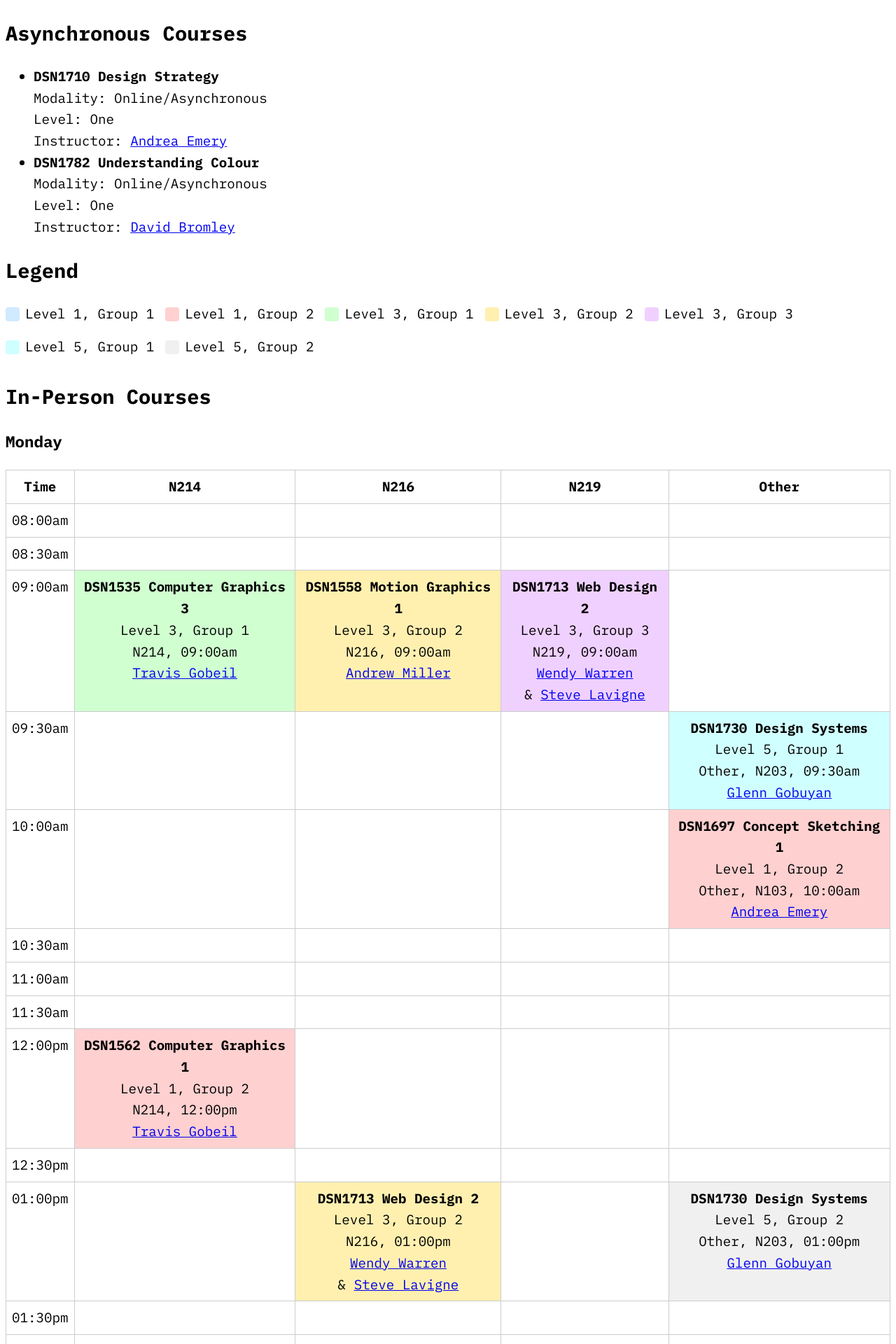
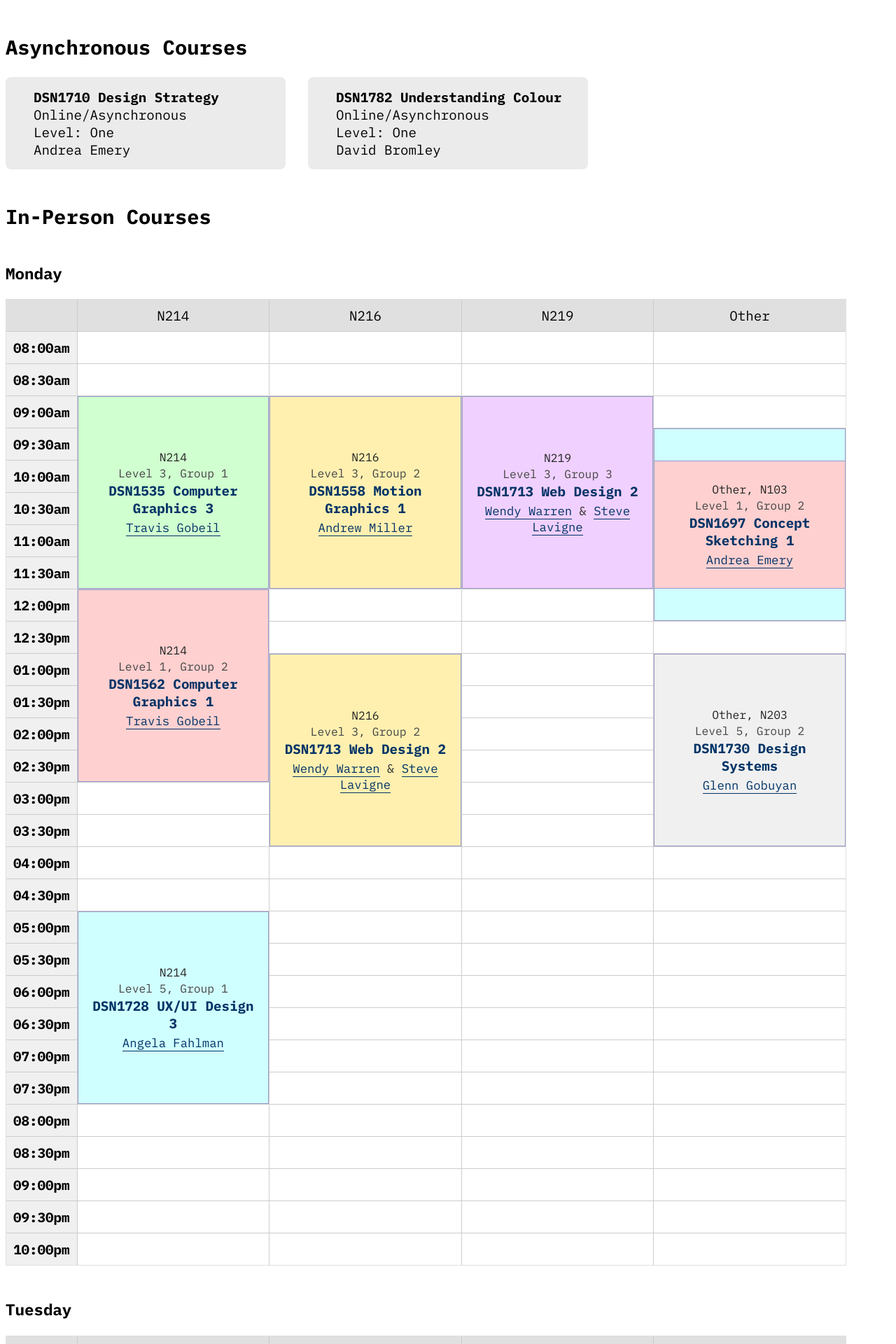
Before and after one commit to algonquindesign/algonquindesign.ca, a Jekyll site: the page built from schedule.md, in a window 1280 px wide. Shown: the top 1920 px of the page at 70% size. Built offline with Jekyll 4.4.1, drawn with Linux system fonts in a browser that asks for light colours; some of the changed text lies outside the part shown.

Commit message:
Update schedule.md

```diff
--- a/schedule.md
+++ b/schedule.md
@@ -3,134 +3,256 @@ layout: schedule
 title: Weekly Graphic Design Schedule
 ---
 
+{%- assign rooms = site.data.schedule.rooms -%}
+{%- assign times = site.data.schedule.times -%}
+{%- assign days = "Monday,Tuesday,Wednesday,Thursday,Friday" | split: "," -%}
+
 <style>
-  body {
-    font-family: "IBM Plex Mono", monospace;
-    font-size: clamp(0.9rem, 1vw + 0.5rem, 1.2rem);
-    line-height: 1.6;
-  }
-  .schedule-table {
-    width: 100%;
-    border-collapse: collapse;
-    margin-bottom: 2rem;
-  }
-  .schedule-table th,
-  .schedule-table td {
-    border: 1px solid #ccc;
-    padding: 0.5rem;
-    text-align: center;
-    vertical-align: top;
-  }
-  .course-block {
-    font-size: inherit;
-    line-height: inherit;
-  }
-  .legend {
-    display: flex;
-    flex-wrap: wrap;
-    gap: 1rem;
-    margin-bottom: 2rem;
-  }
-  .legend-item {
-    display: flex;
-    align-items: center;
-    gap: 0.5rem;
-  }
-  .legend-color {
-    width: 20px;
-    height: 20px;
-    border-radius: 4px;
-  }
-  @media (max-width: 768px) {
-    .schedule-table {
-      display: block;
-      overflow-x: auto;
-    }
-  }
+* { box-sizing: border-box; }
+
+body
+{
+font-family: "IBM Plex Mono", serif;
+font-weight: 400;
+font-style: normal;
+font-size: clamp(0.9rem, 0.8rem + 0.5vw, 1.4rem);
+margin: 0.5rem;
+padding: 0;
+}
+
+.table-container
+{
+display: grid;
+gap: 1px;
+grid-template-columns: auto;
+background-color: #ccc;
+border: solid 1px #e0e0e0;
+max-width: 95%;
+overflow-x: auto;
+}
+
+.table-header, .table-cell, .time-label
+{
+background-color: #fff;
+padding: 10px;
+text-align: center;
+min-width: 100px;
+}
+
+.time-label
+{
+background-color: #f0f0f0;
+font-weight: bold;
+}
+
+.table-header { background-color: #e0e0e0; }
+
+.class-block
+{
+display: flex;
+flex-direction: column;
+align-items: center;
+justify-content: center;
+font-weight: bold;
+color: #003366;
+border: 1px solid #99c;
+}
+
+.class-room
+{
+font-size: 0.85em;
+font-weight: normal;
+margin-bottom: 2px;
+color: #222;
+}
+
+.class-level-group
+{
+font-size: 0.85em;
+font-weight: normal;
+margin-bottom: 2px;
+color: #444;
+}
+
+.instructor-name
+{
+font-weight: normal;
+font-size: 0.9em;
+margin-top: 4px;
+color: #333;
+}
+
+h2
+{
+margin-top: 48px;
+font-weight: bold;
+}
+
+h3
+{
+margin-top: 48px;
+font-weight: bold;
+}
+
+a {
+text-decoration: none;
+color: #003366;
+border-bottom: 1px solid #003366;
+}
+a:hover { border-bottom: 1px solid #0433FF; }
+
+.async {
+list-style: none;
+padding: 0;
+margin: 0;
+display: flex;
+flex-wrap: wrap;
+gap: 2rem;
+}
+
+.async-item {
+flex: 1 1 250px;
+max-width: 400px;
+background: #EBEBEB;
+padding: 1rem;
+border-radius: 8px;
+}
+
+.async-item ul {
+list-style-type: none;
+margin: 0;
+padding-left: 1.5rem;    /* indent bullets */
+}
 </style>
 
 <h2>Asynchronous Courses</h2>
-<ul>
+<ul class="async">
   {% for item in site.data.schedule.async %}
-    <li>
-      <strong>{{ item.name }}</strong><br>
-      Modality: {{ item.modality }}<br>
-      Level: {{ item.level }}<br>
-      Instructor: <a href="mailto:{{ item.email }}">{{ item.instructor }}</a>
+    <li class="async-item">
+      <ul>
+        <li><strong>{{ item.name }}</strong></li>
+        <li>{{ item.modality }}</li>
+        <li>Level: {{ item.level }}</li>
+        <li>{{ item.instructor }}</li>
+      </ul>
     </li>
   {% endfor %}
 </ul>
+<h2>In-Person Courses</h2>
+{% for day in days %}
+<h3>{{ day }}</h3>
 
-<h2>Legend</h2>
-<div class="legend">
-  {% assign colors = "l1g1:#d0eaff,l1g2:#ffd0d0,l3g1:#d0ffd0,l3g2:#fff0b0,l3g3:#f0d0ff,l5g1:#d0ffff,l5g2:#f0f0f0" | split: "," %}
-  {% for item in colors %}
-    {% assign parts = item | split: ":" %}
-    <div class="legend-item">
-      <div class="legend-color" style="background-color: {{ parts[1] }};"></div>
-      <span>Level {{ parts[0] | remove: "l" | split: "g" | first }}, Group {{ parts[0] | remove: "l" | split: "g" | last }}</span>
-    </div>
-  {% endfor %}
-</div>
+  {% assign day_classes = site.data.schedule.classes | where: "day", day %}
+  {% assign classes = day_classes %}
+  {% assign room_count = rooms | size %}
+  {% assign time_count = times | size %}
 
-<h2>In-Person Courses</h2>
-{% assign rooms = site.data.schedule.rooms %}
-{% assign times = site.data.schedule.times %}
-{% assign days = "Monday,Tuesday,Wednesday,Thursday,Friday" | split: "," %}
+  <div role="table" aria-label="Weekly class schedule" class="table-container" style="grid-template-columns: auto repeat({{ room_count }}, 1fr); grid-template-rows: auto repeat({{ time_count }}, auto);">
 
-{% for day in days %}
-  <h3>{{ day }}</h3>
-  <table class="schedule-table">
-    <thead>
-      <tr>
-        <th>Time</th>
-        {% for room in rooms %}
-          <th>{{ room }}</th>
+    <!-- Header row -->
+    <div class="table-header" style="grid-column: 1; grid-row: 1;"></div>
+    {% for room in rooms %}
+      {% assign col = forloop.index0 | plus: 2 %}
+      <div class="table-header" style="grid-column: {{ col }}; grid-row: 1;">
+        {{ room }}
+      </div>
+    {% endfor %}
+
+    <!-- Time rows -->
+    {% for time in times %}
+      {% assign row = forloop.index0 | plus: 2 %}
+      {% assign time_index = forloop.index0 %}
+
+      <!-- Time label -->
+      <div class="time-label" style="grid-column: 1; grid-row: {{ row }};">
+        {{ time }}
+      </div>
+
+      {% for room in rooms %}
+        {% assign col = forloop.index0 | plus: 2 %}
+
+        {% assign class_here = nil %}
+        {% for c in classes %}
+          {% if c.start == time %}
+            {% if c.room == room or c.room contains room %}
+              {% assign class_here = c %}
+              {% break %}
+            {% endif %}
+          {% endif %}
         {% endfor %}
-      </tr>
-    </thead>
-    <tbody>
-      {% for time in times %}
-        <tr>
-          <td>{{ time }}</td>
-          {% for room in rooms %}
-            {% assign class_here = nil %}
-            {% assign day_classes = site.data.schedule.classes | where: "day", day %}
-            {% for c in day_classes %}
-              {% if c.start == time and (c.room == room or c.room contains room) %}
-                {% assign class_here = c %}
-                {% break %}
+
+        {% if class_here %}
+          {% assign color = "#cccccc" %}
+          {% case class_here.group %}
+            {% when "l1g1" %} {% assign color = "#d0eaff" %}
+            {% when "l1g2" %} {% assign color = "#ffd0d0" %}
+            {% when "l3g1" %} {% assign color = "#d0ffd0" %}
+            {% when "l3g2" %} {% assign color = "#fff0b0" %}
+            {% when "l3g3" %} {% assign color = "#f0d0ff" %}
+            {% when "l5g1" %} {% assign color = "#d0ffff" %}
+            {% when "l5g2" %} {% assign color = "#f0f0f0" %}
+          {% endcase %}
+
+          <div class="table-cell class-block"
+               style="
+                 grid-column: {{ col }};
+                 grid-row: {{ row }} / span {{ class_here.duration }};
+                 background-color: {{ color }};
+               ">
+            <div class="class-room">
+              {% if class_here.room contains ',' or class_here.room.size > 1 %}
+                {{ class_here.room | join: ", " }}
+              {% else %}
+                {{ class_here.room }}
               {% endif %}
-            {% endfor %}
-            {% assign color = "#ffffff" %}
-            {% if class_here %}
-              {% case class_here.group %}
-                {% when "l1g1" %}{% assign color = "#d0eaff" %}
-                {% when "l1g2" %}{% assign color = "#ffd0d0" %}
-                {% when "l3g1" %}{% assign color = "#d0ffd0" %}
-                {% when "l3g2" %}{% assign color = "#fff0b0" %}
-                {% when "l3g3" %}{% assign color = "#f0d0ff" %}
-                {% when "l5g1" %}{% assign color = "#d0ffff" %}
-                {% when "l5g2" %}{% assign color = "#f0f0f0" %}
-              {% endcase %}
+            </div>
+
+            <div class="class-level-group">
+              {% assign parts = class_here.group | remove: "l" | split: "g" %}
+              Level {{ parts[0] }}, Group {{ parts[1] }}
+            </div>
+            <div class="class-name">{{ class_here.name }}</div>
+            {% if class_here.instructor %}
+              <div class="instructor-name"><a href="mailto:{{ class_here.email }}">{{ class_here.instructor }}</a>
+            {% if class_here.instructor2 %} &
+              <a href="mailto:{{ class_here.email2 }}">{{ class_here.instructor2 }}</a>
             {% endif %}
-            <td style="background-color: {{ color }}">
-              {% if class_here %}
-                {% assign start_index = times | index_of: class_here.start %}
-                <div class="course-block">
-                  <strong>{{ class_here.name }}</strong><br>
-                  Level {{ class_here.group | remove: "l" | split: "g" | first }}, Group {{ class_here.group | remove: "l" | split: "g" | last }}<br>
-                  {{ class_here.room | join: ", " }}, {{ class_here.start }}<br>
-                  <a href="mailto:{{ class_here.email }}">{{ class_here.instructor }}</a>
-                  {% if class_here.instructor2 %}<br>
-                    & <a href="mailto:{{ class_here.email2 }}">{{ class_here.instructor2 }}</a>
+            {% endif %}
+              </div>
+          </div>
+
+        {% else %}
+          {% assign covered = false %}
+          {% for c in classes %}
+            {% assign room_list = c.room %}
+            {% if room_list != nil %}
+              {% if room_list == room or room_list contains room %}
+                {% assign start_index = nil %}
+                {% for t in times %}
+                  {% if t == c.start %}
+                    {% assign start_index = forloop.index0 %}
+                    {% break %}
                   {% endif %}
-                </div>
+                {% endfor %}
+                {% if start_index != nil %}
+                  {% assign end_index = start_index | plus: c.duration %}
+                  {% if time_index > start_index and time_index < end_index %}
+                    {% assign covered = true %}
+                    {% break %}
+                  {% endif %}
+                {% endif %}
               {% endif %}
-            </td>
+            {% endif %}
           {% endfor %}
-        </tr>
+
+          {% unless covered %}
+            <div class="table-cell" style="grid-column: {{ col }}; grid-row: {{ row }};">
+            </div>
+          {% endunless %}
+        {% endif %}
+
       {% endfor %}
-    </tbody>
-  </table>
+    {% endfor %}
+
+  </div>
 {% endfor %}
```
